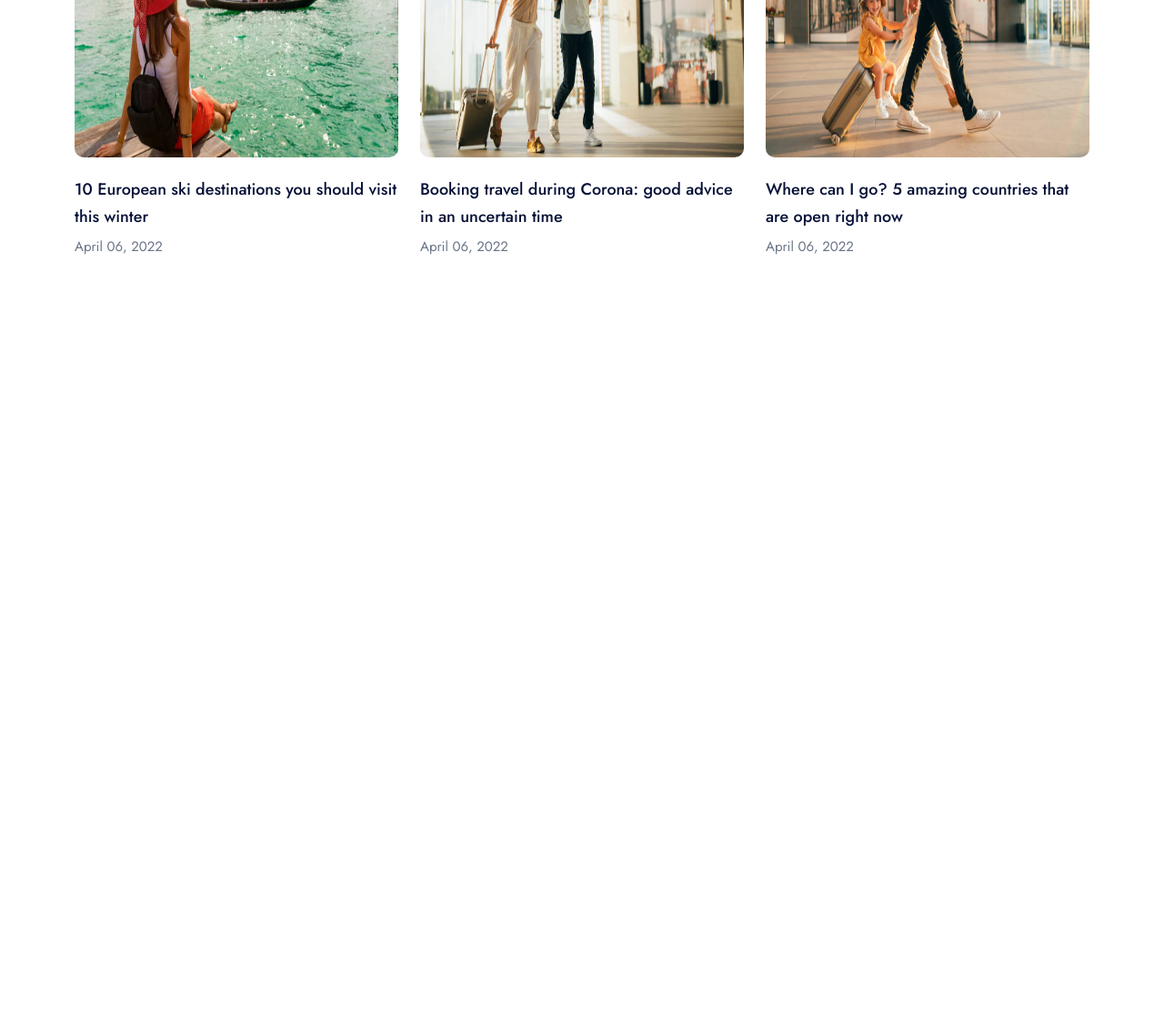
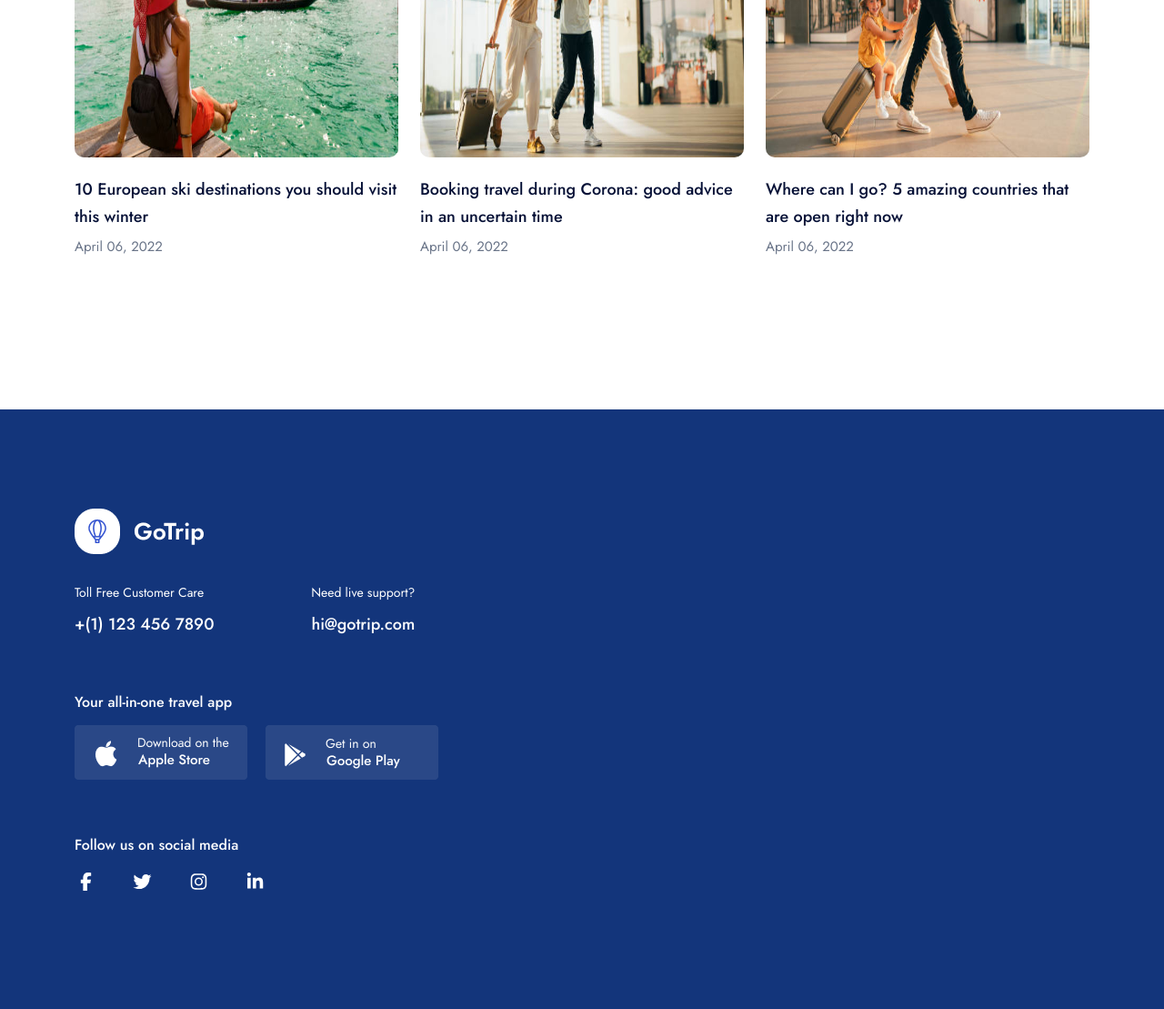
Before and after one commit to mahirTheCoder/Home-flight, a plain HTML site: page index.html in a window 1280 px wide. Shown: the part 7493-8602 px from the top of the page at 91% size. Before the commit the page ends 7793 px from the top, so only its background shows below. Drawn offline with nearby package versions, Linux system fonts and the light colour scheme; a script that the page names is missing.

Commit message:
footer working

```diff
--- a/css/style.css
+++ b/css/style.css
@@ -64,7 +64,7 @@ ol {
   border-radius: 4px;
 }
 
-.one: {
+.one {
   color: #13357B;
 }
 
@@ -761,6 +761,81 @@ ol {
   margin-top: 5px;
 }
 
+/* !---------------inspiration css end ------------------ */
+
+/* !---------------footer css start ----------------- */
+
+
+#footer {
+  margin-top: 150px;
+  background: #13357B;
+  height: 659px;
+}
+
+.footerText img {
+  width: 143px;
+  height: 50px;
+  margin-top: 109px;
+  margin-bottom: 32px;
+}
+
+.footerTextOne p {
+  font-size: 14px;
+  font-weight: 400;
+  color: #FFF;
+  font-family: "Jost", sans-serif;
+  margin-bottom: 11px;
+}
+
+
+.footerTextOne {
+  display: flex;
+  gap: 118px;
+}
+
+.footerTextTwo a {
+  font-size: 18px;
+  font-weight: 500;
+  color: #FFF;
+  font-family: "Jost", sans-serif;
+  margin-bottom: 60px;
+}
+
+.footerTextTwo {
+  display: flex;
+  gap: 107px;
+}
+
+.updatepp p {
+  font-size: 16px;
+  font-weight: 500;
+  color: #FFF !important;
+  font-family: "Jost", sans-serif;
+  margin: 0;
+  padding-bottom: 13px;
+}
+
+.imgF img {
+  width: 190px;
+  height: 60px;
+  margin: 0;
+}
+
+.imgF {
+  display: flex;
+  gap: 20px;
+  padding-bottom: 60px;
+}
+
+.iconsAll a {
+  font-size: 20px;
+  color: #FFF;
+}
+
+.iconsAll {
+ display: flex;
+ gap: 37px;
+}
 
 
 
@@ -783,4 +858,13 @@ ol {
 
 
 
-/* !---------------inspiration css end ------------------ */
+
+
+
+
+
+
+
+
+
+/* !---------------footer css end ------------------ */
--- a/index.html
+++ b/index.html
@@ -692,6 +692,46 @@
     </section>
 
     <!--!------------section inspiration end-------------->
+
+
+    <!--!------------section footer start-------------->
+    <section id="footer">
+      <div class="container">
+        <div class="row">
+          <div class="col-lg-5">
+            <div class="footerText">
+              <img src="images/logo2.png" alt="logo">
+              <div class="footerTextOne">
+                <p>Toll Free Customer Care</p>
+                <p>Need live support?</p>
+              </div>
+              <div class="footerTextTwo">
+                <a href="#">+(1) 123 456 7890</a>
+                <a href="#">hi@gotrip.com</a>
+              </div>
+              <div class="updatepp">
+                <p>Your all-in-one travel app</p>
+              </div>
+              <div class="imgF">
+                <img src="images/apple (2).png" alt="apple">
+                <img src="images/google (2).png" alt="google">
+              </div>
+                 <div class="updatepp">
+                <p>Follow us on social media</p>
+              </div>
+              <div class="iconsAll">
+                <a href="#"><i class="fa-brands fa-facebook-f"></i></a>
+                <a href="#"><i class="fa-brands fa-twitter"></i></a>
+                <a href="#"><i class="fa-brands fa-instagram"></i></a>
+                <a href="#"><i class="fa-brands fa-linkedin-in"></i></a>
+              </div>
+            </div>
+          </div>
+        </div>
+      </div>
+    </section>
+
+    <!--!------------section footer end-------------->
     <!--!-----------jQury all version------ -->
     <script
       src="https://code.jquery.com/jquery-1.12.4.min.js"
```
Also changed, not shown: images/Rectangle 190.png (added), images/apple (2).png (added), images/google (2).png (added), images/logo2.png (added).
